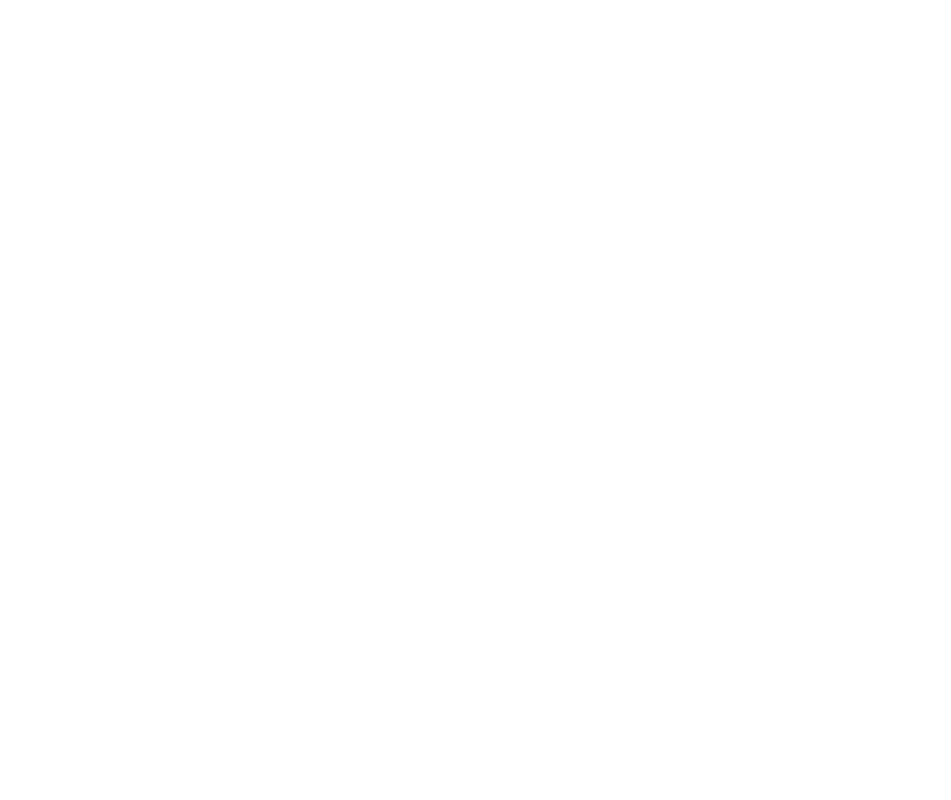
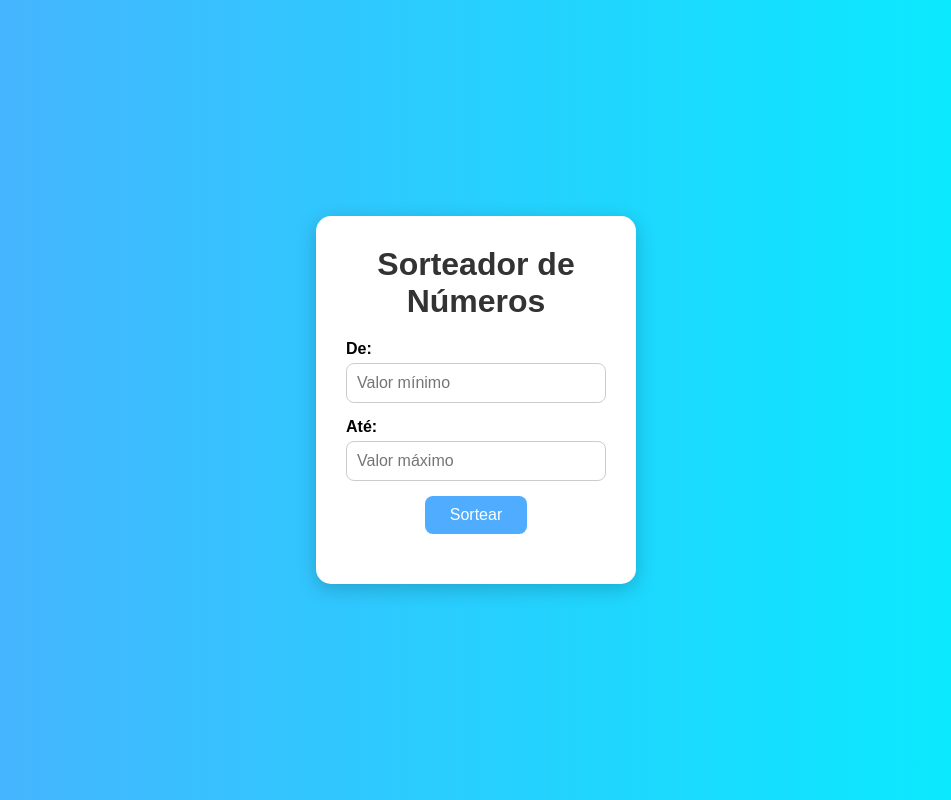
Before and after one commit to lhsgodoy/rocketseat-number, a plain HTML site: page index.html in a window 1280 px wide. Shown: the whole page, without its empty margins (164-1115 px from the left). Drawn offline with Linux system fonts and the light colour scheme.

Commit message:
final commi

```diff
--- a/index.html
+++ b/index.html
@@ -1,11 +1,29 @@
 <!DOCTYPE html>
-<html lang="en">
+<html lang="pt-br">
 <head>
-    <meta charset="UTF-8">
-    <meta name="viewport" content="width=device-width, initial-scale=1.0">
-    <title>Document</title>
+  <meta charset="UTF-8">
+  <title>Sorteador de Números</title>
+  <link rel="stylesheet" href="style.css">
 </head>
 <body>
+  <div class="container">
+    <h1>Sorteador de Números</h1>
 
+    <div class="input-group">
+      <label for="min">De:</label>
+      <input type="number" id="min" placeholder="Valor mínimo">
+    </div>
+
+    <div class="input-group">
+      <label for="max">Até:</label>
+      <input type="number" id="max" placeholder="Valor máximo">
+    </div>
+
+    <button onclick="sortearNumero()">Sortear</button>
+
+    <div class="resultado" id="resultado"></div>
+  </div>
+
+  <script src="scripts.js"></script>
 </body>
 </html>
--- a/style.css
+++ b/style.css
@@ -1,3 +1,4 @@
+
 * {
   margin: 0;
   padding: 0;
@@ -5,7 +6,7 @@
 }
 
 body {
-    font-family: 'Segoe UI', sans-serif;
+  font-family: Arial, sans-serif;
   background: linear-gradient(to right, #4facfe, #00f2fe);
   height: 100vh;
   display: flex;
@@ -15,10 +16,10 @@
 
 .container {
   background-color: white;
-    padding: 2rem;
-    border-radius: 12px;
-    box-shadow: 0 5px 15px rgba(0,0,0,0.2);
-    width: 300px;
+  padding: 30px;
+  border-radius: 15px;
+  box-shadow: 0 5px 20px rgba(0, 0, 0, 0.2);
+  width: 320px;
   text-align: center;
 }
 
@@ -33,26 +34,27 @@
 }
 
 label {
+  font-weight: bold;
   display: block;
   margin-bottom: 5px;
-    color: #444;
 }
 
 input {
   width: 100%;
-    padding: 8px;
+  padding: 10px;
   border: 1px solid #ccc;
   border-radius: 8px;
+  font-size: 1rem;
 }
 
 button {
-    padding: 10px 20px;
+  padding: 10px 25px;
   background-color: #4facfe;
   color: white;
   border: none;
   border-radius: 8px;
+  font-size: 1rem;
   cursor: pointer;
-    font-size: 1rem;
   transition: background 0.3s;
 }
 
@@ -62,7 +64,7 @@
 
 .resultado {
   margin-top: 20px;
-    font-size: 1.5rem;
+  font-size: 1.6rem;
+  font-weight: bold;
   color: #222;
-    font-weight: bold;
 }
```
Also changed, not shown: scripts.js (indentation only). Lines whose indentation alone changed are shown as unchanged.
